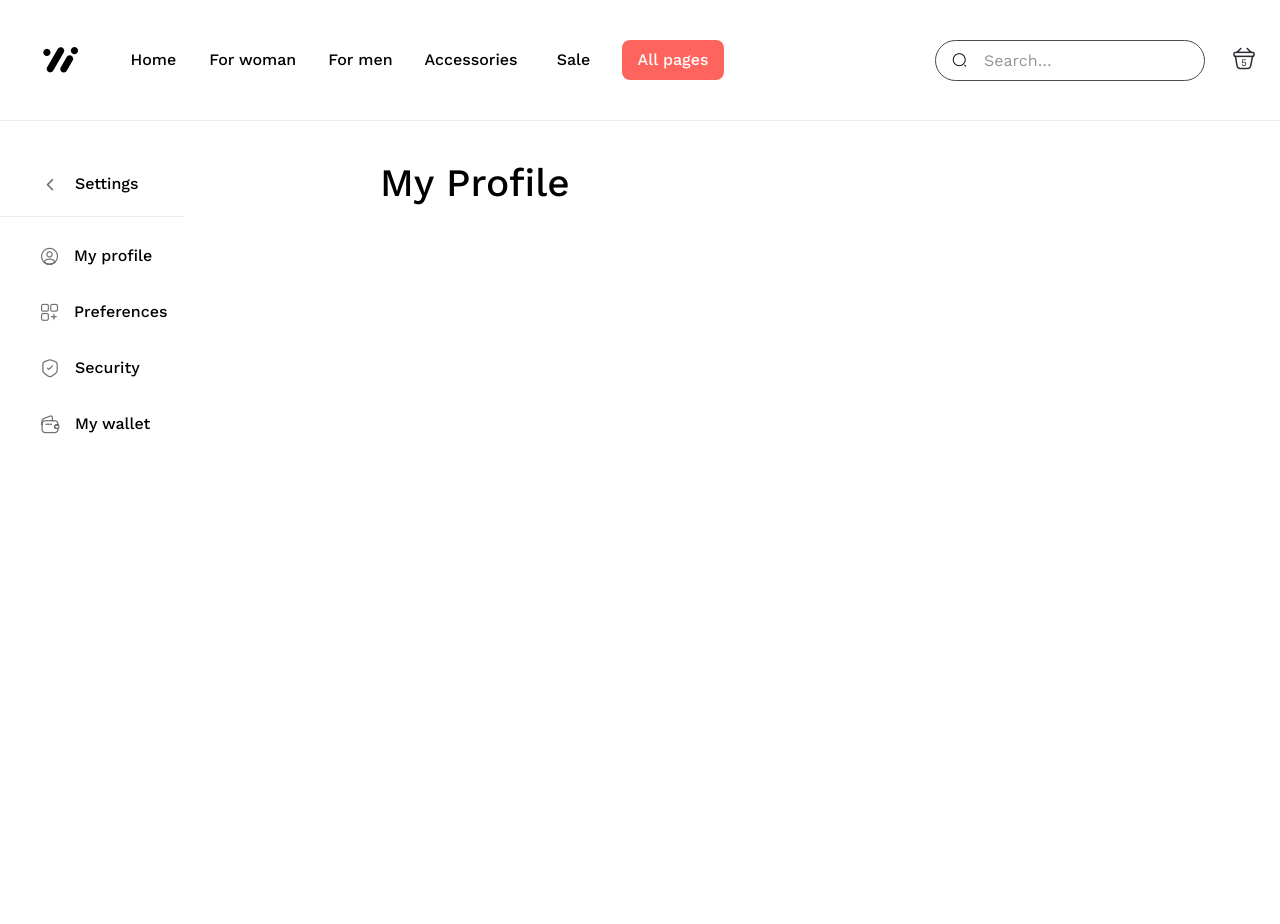
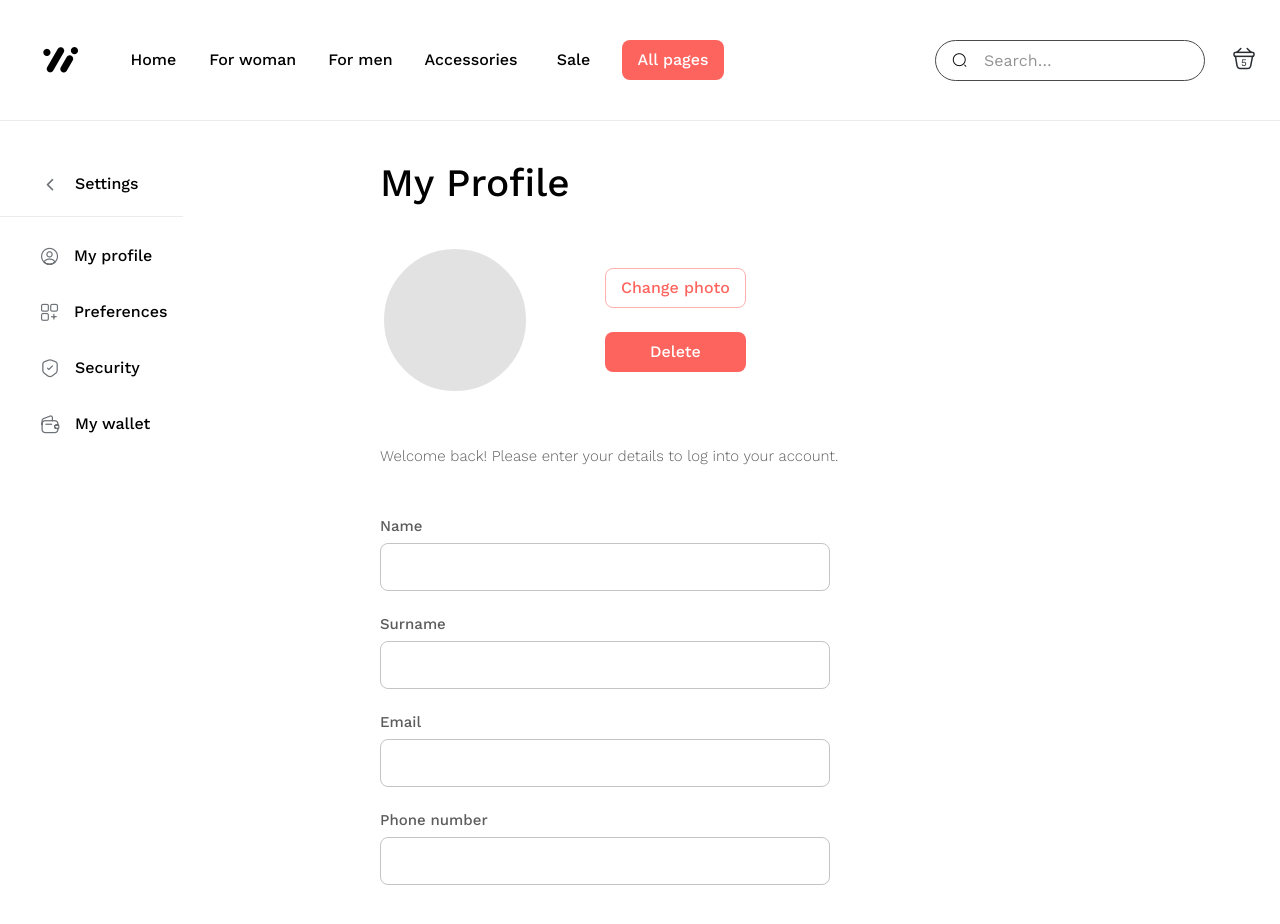
Before and after one commit to DevmianS/shoe-store-app, a Next.js app: page /profile/update in a window 1280 px wide. Shown: the top 924 px of the page. Before the commit the page ends 800 px from the top, so only its background shows below. Built offline with nearby package versions, Linux system fonts and the light colour scheme.

Commit message:
add form

```diff
--- a/src/pages/profile/update/index.js
+++ b/src/pages/profile/update/index.js
@@ -1,13 +1,14 @@
 import Head from 'next/head';
 import {useRouter} from 'next/router';
 
-import {Typography, styled, Box, Stack} from '@mui/material';
+import {Typography, styled, Box, Stack, TextField} from '@mui/material';
 
 import SideBar from '@/components/Layout/SideBar';
 import NavBarLayout from '@/components/Layout/NavBarLayout';
 
 import LinksList from '@/components/UI/LinksList';
 import ListItem from '@/components/UI/ListItem';
+import Button from '@/components/UI/Button';
 
 const ProfileUpdate = () => {
   const router = useRouter();
@@ -26,15 +27,18 @@ const ProfileUpdate = () => {
     {name: 'My wallet', icon: 'wallet', click: () => console.log('Wallet')},
   ];
 
-  const TempAvatar = styled(Box)({
+  const TempAvatar = styled(Box)(({theme}) => ({
+    [theme.breakpoints.up('lg')]: {
+      marginRight: '75px',
+    },
     maxWidth: '150px',
     height: '150px',
     flex: '0 0 150px',
     background: '#e2e2e2',
     borderRadius: '50%',
-    marginRight: '26px',
+    marginRight: '35px',
     border: '4px solid white',
-  });
+  }));
   return (
     <>
       <Head>
@@ -67,6 +71,66 @@ const ProfileUpdate = () => {
             <Typography variant="h1" component="h1" mb="40px">
               My Profile
             </Typography>
+            <Stack
+              direction="row"
+              alignItems="center"
+              flexWrap="wrap"
+              mb={{lg: '50px', xs: '25px'}}
+            >
+              <TempAvatar />
+              <Box>
+                <Box mb="24px">
+                  <Button outlined>Change photo</Button>
+                </Box>
+                <Button>Delete</Button>
+              </Box>
+            </Stack>
+            <Typography
+              variant="body5"
+              component="p"
+              color="text.secondary"
+              mb="50px"
+            >
+              Welcome back! Please enter your details to log into your account.
+            </Typography>
+            <Box maxWidth={450}>
+              <Box mb="25px">
+                <TextField
+                  fullWidth
+                  size="medium"
+                  placeholder="Jane"
+                  label="Name"
+                  type="text"
+                />
+              </Box>{' '}
+              <Box mb="25px">
+                <TextField
+                  fullWidth
+                  size="medium"
+                  placeholder="Meldrum"
+                  label="Surname"
+                  type="text"
+                />
+              </Box>
+              <Box mb="25px">
+                <TextField
+                  fullWidth
+                  size="medium"
+                  label="Email"
+                  type="email"
+                  placeholder="example@mail.com"
+                />
+              </Box>
+              <Box mb="25px">
+                <TextField
+                  fullWidth
+                  size="medium"
+                  label="Phone number"
+                  type="tel"
+                  placeholder="(949) 354-2574"
+                />
+              </Box>
+            </Box>
           </Box>
         </Box>
       </NavBarLayout>
```
